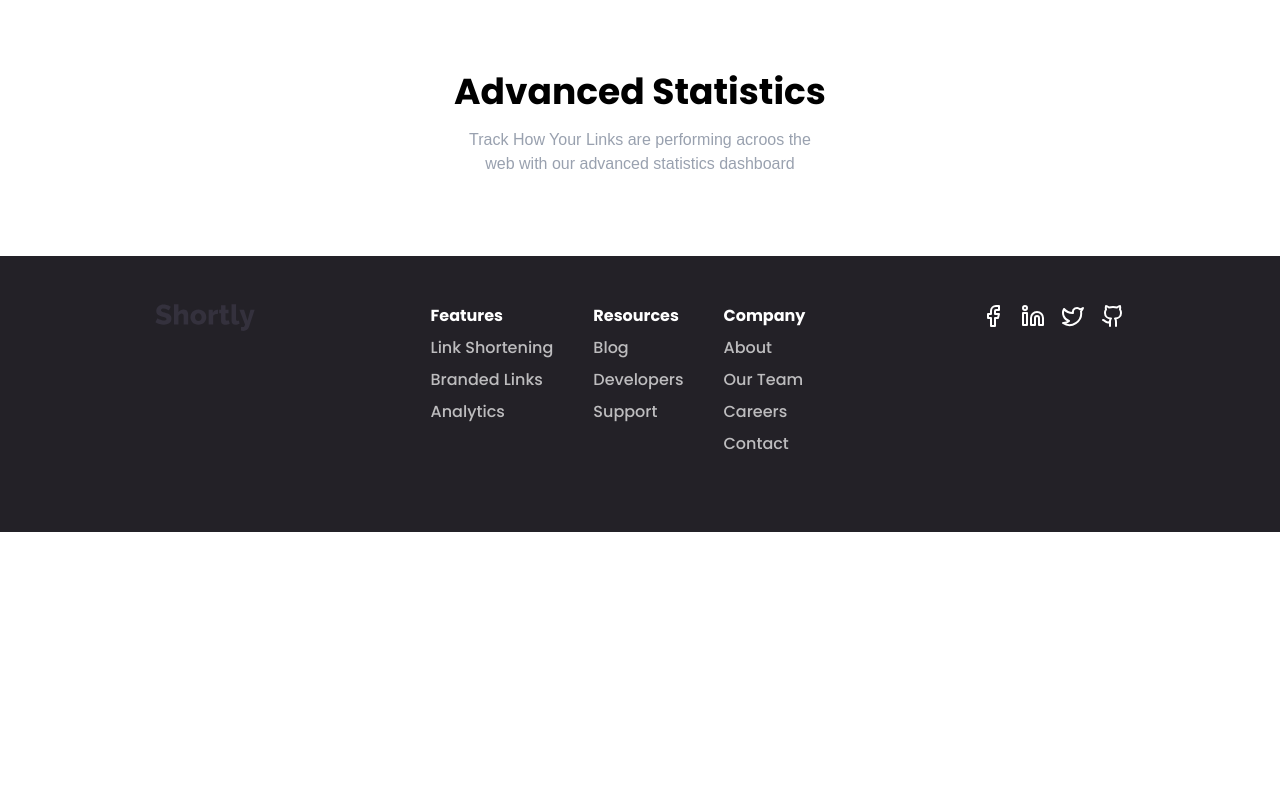
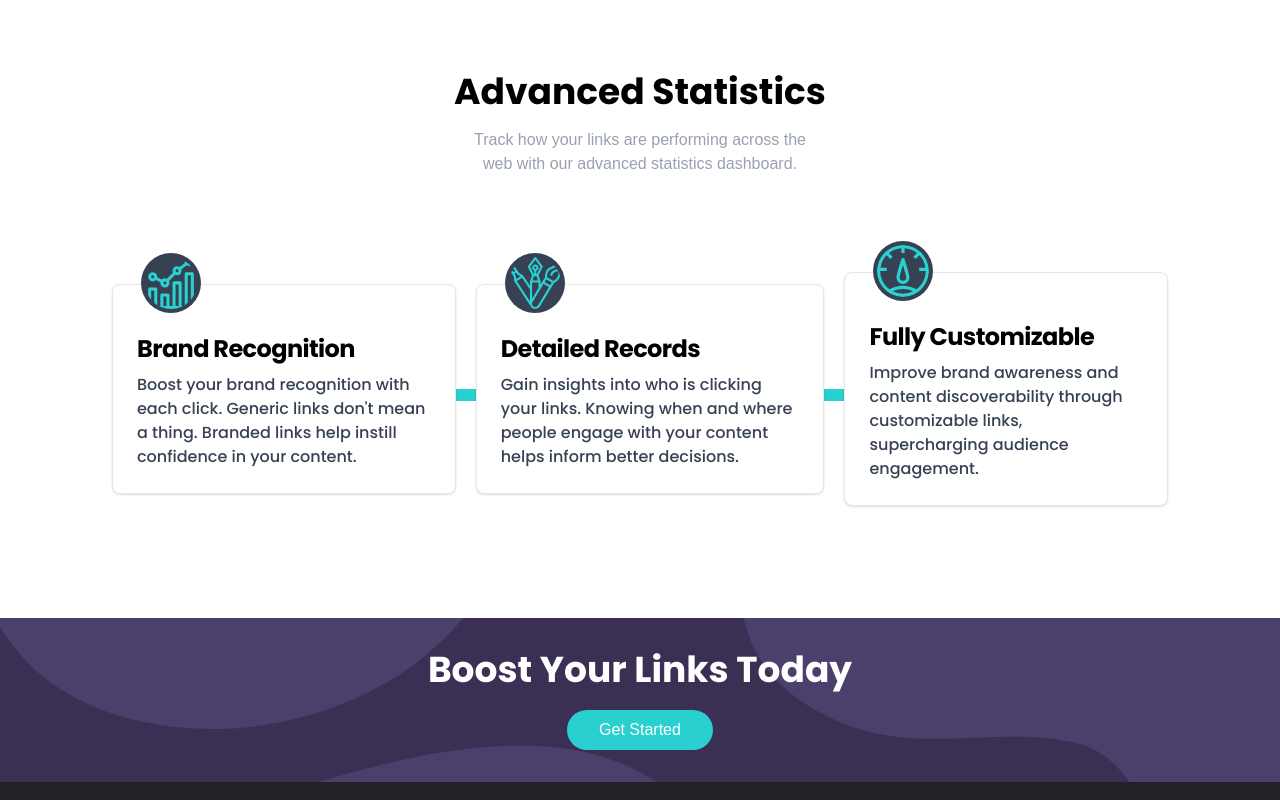
Before and after one commit to Abdelrahman-Sakrr/url-shortening, a Next.js app: page / in a window 1280 px wide. Shown: the part 840-1640 px from the top of the page. Before the commit the page ends 1372 px from the top, so only its background shows below. Built offline with nearby package versions, Linux system fonts and the light colour scheme.

Commit message:
create ui

```diff
--- /dev/null
+++ b/src/app/StatsCard.tsx
@@ -0,0 +1,34 @@
+import Image, { StaticImageData } from "next/image";
+import React from "react";
+interface props {
+  item: {
+    id: number;
+    image: StaticImageData;
+    title: string;
+    desc: string;
+  };
+}
+export default function StatsCard({ item }: props) {
+  return (
+    <div
+      style={{ marginTop: `${item.id * 30}px` }}
+      className={`block m-5 relative !mt-0 md:min-h-[280px] md:max-h-[290px] pt-12 lg:max-h-auto lg:min-h-auto lg:m-0 font-poppins z-10 max-w-sm p-6 bg-white border border-gray-200 rounded-lg shadow-sm lg:mt-[${
+        item.id * 30
+      }px]`}
+    >
+      <Image
+        src={item.image.src}
+        alt={item.title}
+        width={60}
+        height={60}
+        className="absolute -top-8 left-7 p-1 bg-gray-700 rounded-full"
+      />
+      <h5 className="mb-2 text-2xl font-bold tracking-tight text-black">
+        {item.title}
+      </h5>
+      <p className="font-normal text-gray-700 dark:text-gray-400">
+        {item.desc}
+      </p>
+    </div>
+  );
+}
--- a/src/app/StatsSection.tsx
+++ b/src/app/StatsSection.tsx
@@ -1,29 +1,94 @@
 "use client";
 import { motion } from "framer-motion";
 import React from "react";
+import StatsCard from "./StatsCard";
+import stat1 from "@/../public/images/icon-brand-recognition.svg";
+import stat2 from "@/../public/images/icon-fully-customizable.svg";
+import stat3 from "@/../public/images/icon-detailed-records.svg";
+import Image from "next/image";
+import bgBoostDesktop from "@/../public/images/bg-boost-desktop.svg";
+import bgBoostMobile from "@/../public/images/bg-boost-mobile.svg";
 
 export default function StatsSection() {
-  const textVariants = {
-    hidden: { opacity: 0, y: 50 },
-    visible: { opacity: 1, y: 0, transition: { duration: 1 } },
-  };
+  const statsInfo = [
+    {
+      id: 1,
+      image: stat1,
+      title: "Brand Recognition",
+      desc: "Boost your brand recognition with each click. Generic links don't mean a thing. Branded links help instill confidence in your content.",
+    },
+    {
+      id: 2,
+      image: stat2,
+      title: "Detailed Records",
+      desc: "Gain insights into who is clicking your links. Knowing when and where people engage with your content helps inform better decisions.",
+    },
+    {
+      id: 3,
+      image: stat3,
+      title: "Fully Customizable",
+      desc: "Improve brand awareness and content discoverability through customizable links, supercharging audience engagement.",
+    },
+  ];
 
-  const imageVariants = {
-    hidden: { opacity: 0, x: 100 },
-    visible: { opacity: 1, x: 0, transition: { duration: 1 } },
-  };
   return (
-    <section className="mb-20  pt-20 lg:pt-0 justify-center gap-4 lg:px-28 flex z-10 w-full">
-      <div className="flex flex-col items-center justify-center gap-4 w-full">
-        {" "}
-        <h3 className="font-poppins text-center text-4xl text-black font-bold">
-          Advanced Statistics
-        </h3>
-        <p className="text-center text-gray-400 w-1/3">
-          Track How Your Links are performing acroos the web with our advanced
-          statistics dashboard
+    <>
+      <section className="mb-20 pt-20 lg:pt-0 justify-center gap-4 lg:px-28 flex flex-col z-10 w-full">
+        <div className="flex flex-col items-center justify-center mb-20 gap-4 w-full">
+          <motion.h3
+            className="font-poppins text-center text-4xl text-black font-bold"
+            initial={{ opacity: 0, y: 20 }}
+            whileInView={{ opacity: 1, y: 0 }}
+            viewport={{ once: true }}
+            transition={{ duration: 1 }}
+          >
+            Advanced Statistics
+          </motion.h3>
+          <motion.p
+            className="text-center text-gray-400 lg:w-1/3"
+            initial={{ opacity: 0, y: 20 }}
+            whileInView={{ opacity: 1, y: 0 }}
+            viewport={{ once: true }}
+            transition={{ duration: 1, delay: 0.2 }}
+          >
+            Track how your links are performing across the web with our advanced
+            statistics dashboard.
+          </motion.p>
+        </div>
+
+        <motion.div
+          initial={{ opacity: 0, x: 20 }}
+          whileInView={{ opacity: 1, x: 0 }}
+          viewport={{ once: true }}
+          transition={{ duration: 1 , delay:1 }}
+          className="flex lg:flex-row flex-col relative items-center lg:justify-between gap-5"
+        >
+          {statsInfo.map((item) => (
+            <StatsCard key={item.id} item={item} />
+          ))}
+
+          <div className="absolute w-4 h-4/5 top-0 left-1/2 transform -translate-x-1/2 lg:translate-0 lg:top-1/2 lg:left-0 lg:w-9/12 right-0 lg:h-3 bg-customBlue z-0" />
+        </motion.div>
+      </section>
+
+      <div className="bg-purple flex relative justify-center flex-col items-center text-white w-full py-8">
+        <p className="text-white z-10 lg:text-4xl mb-5 font-bold font-poppins">
+          Boost Your Links Today
         </p>
+        <button className="z-10 bg-customBlue text-white px-8 py-2 rounded-full transition-all duration-300 cursor-pointer">
+          Get Started
+        </button>
+        <Image
+          src={bgBoostDesktop}
+          alt="background boost"
+          className="hidden absolute left-0 right-0 top-0 bottom-0 lg:block w-full object-contain"
+        />
+        <Image
+          src={bgBoostMobile}
+          alt="background boost mobile"
+          className="lg:hidden block absolute left-0 right-0 top-0 bottom-0 w-full object-contain"
+        />
       </div>
-    </section>
+    </>
   );
 }
```
